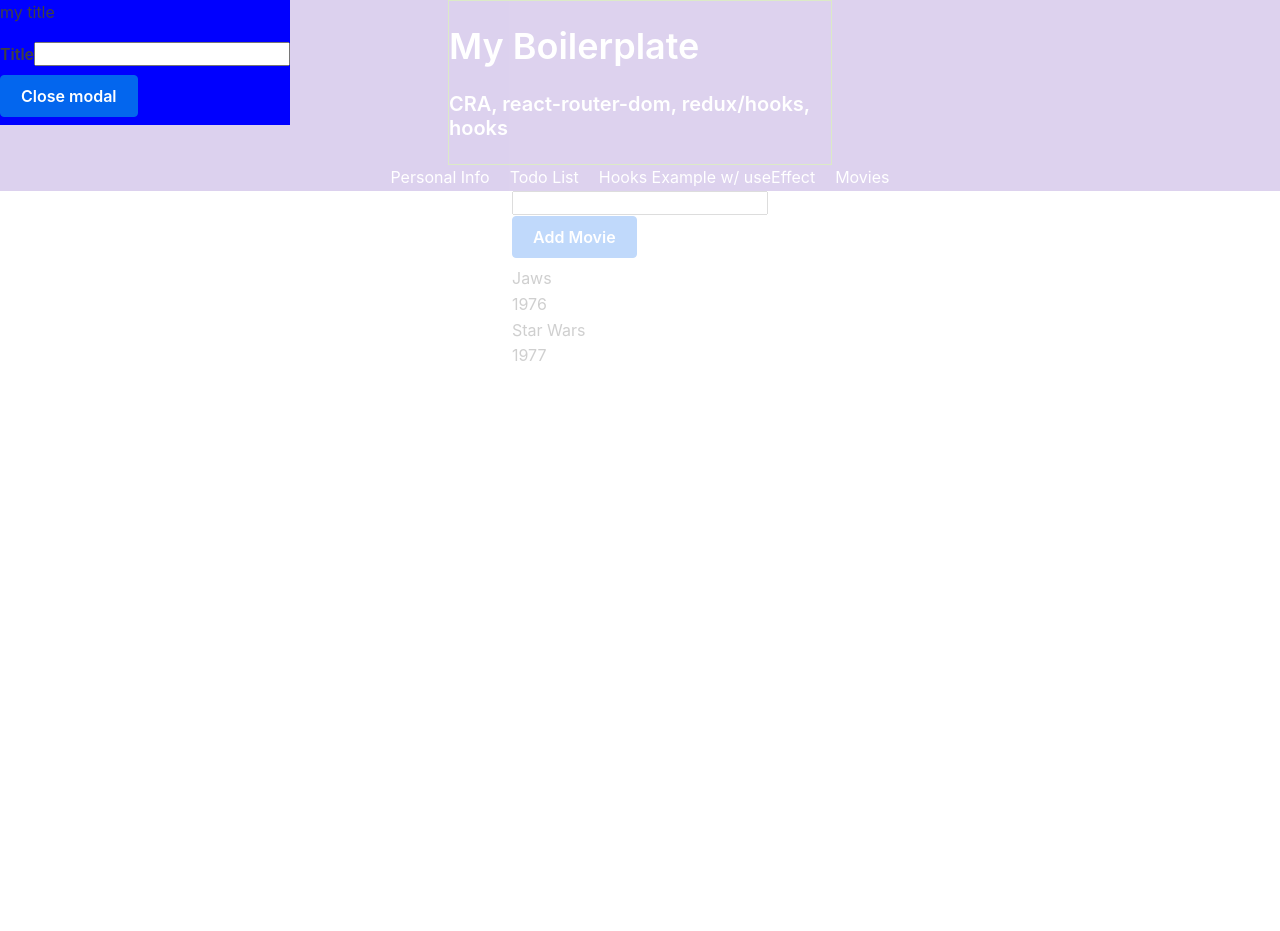
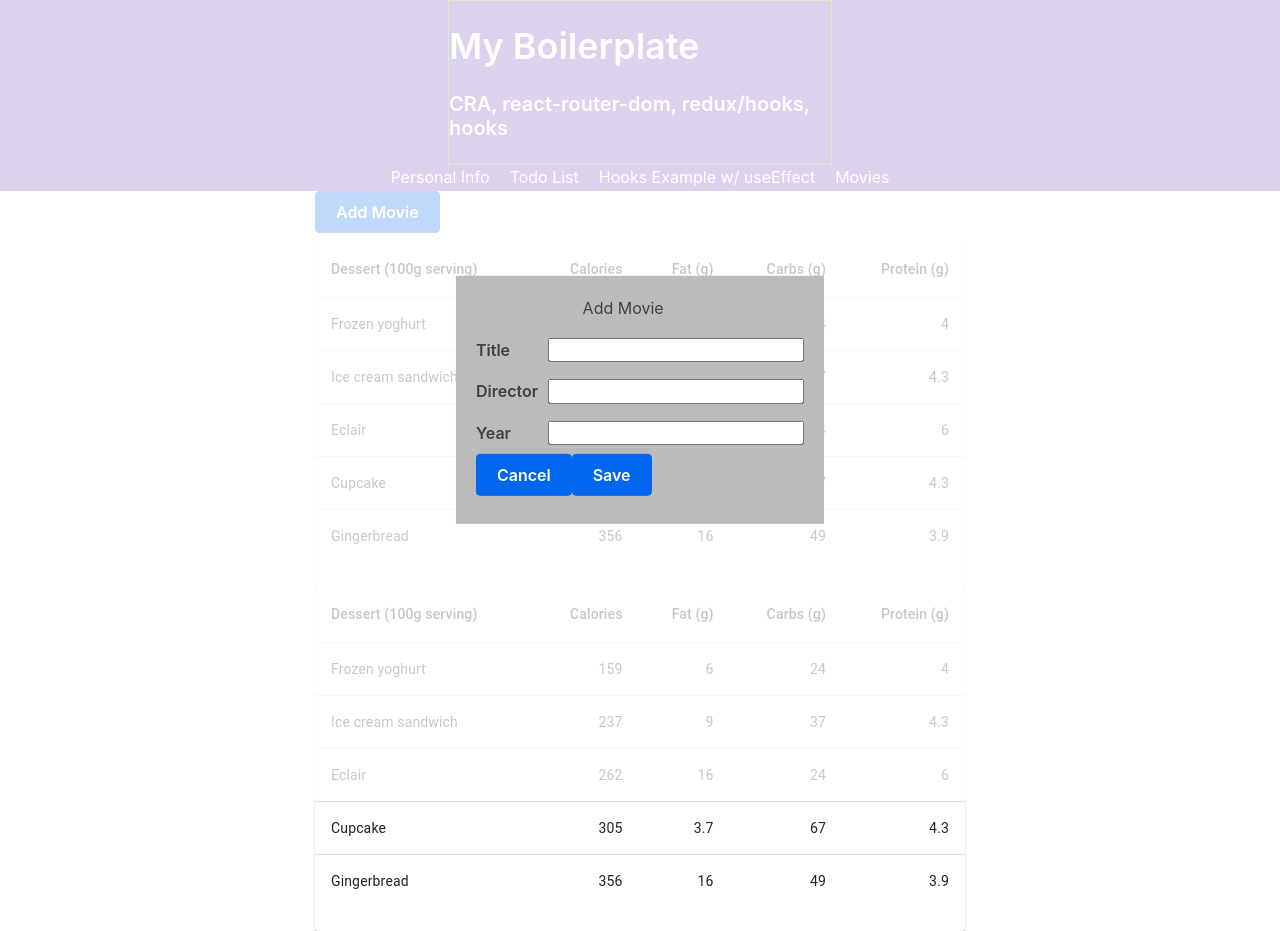
Before and after one commit to dcmodie/catalogue, a React (Create React App) app: page /movies in a window 1280 px wide. Both pictures are taken after a click on the button "Add Movie". Before the commit the page ends 800 px from the top, so only its background shows below. Built offline with nearby package versions, Linux system fonts and the light colour scheme.

Commit message:
added mat ui and demo of table

```diff
--- a/package.json
+++ b/package.json
@@ -3,6 +3,9 @@
   "version": "1.0.0",
   "private": true,
   "dependencies": {
+    "@emotion/react": "^11.4.1",
+    "@emotion/styled": "^11.3.0",
+    "@mui/material": "^5.0.2",
     "@testing-library/jest-dom": "^4.2.4",
     "@testing-library/react": "^9.3.2",
     "@testing-library/user-event": "^7.1.2",
--- a/src/features/movies/MovieListItem.js
+++ b/src/features/movies/MovieListItem.js
@@ -1,23 +1,81 @@
-import React from 'react'
+import * as React from 'react';
+import Table from '@mui/material/Table';
+import TableBody from '@mui/material/TableBody';
+import TableCell from '@mui/material/TableCell';
+import TableContainer from '@mui/material/TableContainer';
+import TableHead from '@mui/material/TableHead';
+import TableRow from '@mui/material/TableRow';
+import Paper from '@mui/material/Paper';
 
-const MovieListItem = (props)=>{
+// const MovieListItem = (props)=>{
 
-	const {movie} = props;
+// 	const {movie} = props;
 
-	return (
-		<div>
-			<div>
+// 	return (
+// 		<div>
+// 			<div>
 
-			 {movie.title}
+// 			 {movie.title}
 
-			</div>
-			<div>
+// 			</div>
+// 			<div>
 
-			 {movie.year}
+// 			 {movie.year}
 
-			</div>
-		</div>
-	)
+// 			</div>
+// 		</div>
+// 	)
+// }
+
+// export default MovieListItem;
+
+
+
+
+
+
+function createData(name, calories, fat, carbs, protein) {
+  return { name, calories, fat, carbs, protein };
 }
 
-export default MovieListItem;
+const rows = [
+  createData('Frozen yoghurt', 159, 6.0, 24, 4.0),
+  createData('Ice cream sandwich', 237, 9.0, 37, 4.3),
+  createData('Eclair', 262, 16.0, 24, 6.0),
+  createData('Cupcake', 305, 3.7, 67, 4.3),
+  createData('Gingerbread', 356, 16.0, 49, 3.9),
+];
+
+export default function MovieListItem() {
+  return (
+    <TableContainer component={Paper}>
+      <Table sx={{ minWidth: 650 }} aria-label="simple table">
+        <TableHead>
+          <TableRow>
+            <TableCell>Dessert (100g serving)</TableCell>
+            <TableCell align="right">Calories</TableCell>
+            <TableCell align="right">Fat&nbsp;(g)</TableCell>
+            <TableCell align="right">Carbs&nbsp;(g)</TableCell>
+            <TableCell align="right">Protein&nbsp;(g)</TableCell>
+          </TableRow>
+        </TableHead>
+        <TableBody>
+          {rows.map((row) => (
+            <TableRow
+              key={row.name}
+              sx={{ '&:last-child td, &:last-child th': { border: 0 } }}
+            >
+              <TableCell component="th" scope="row">
+                {row.name}
+              </TableCell>
+              <TableCell align="right">{row.calories}</TableCell>
+              <TableCell align="right">{row.fat}</TableCell>
+              <TableCell align="right">{row.carbs}</TableCell>
+              <TableCell align="right">{row.protein}</TableCell>
+            </TableRow>
+          ))}
+        </TableBody>
+      </Table>
+    </TableContainer>
+  );
+}
--- a/src/features/movies/MoviesPage.js
+++ b/src/features/movies/MoviesPage.js
@@ -7,7 +7,9 @@ import './movies.css'
 const Movies = (props)=>{
 	const dispatch = useDispatch();
 	const movies = useSelector((state)=>state.movies);
-	const [inVal, setInVal] = useState('');
+	const [titleVal, setTitleVal] = useState('');
+	const [dirVal, setDirVal] = useState('');
+	const [yearVal, setYearVal] = useState('');
 	const [addMovieModalOpen, setAddMovieModalOpen] = useState(false);
 
 	const renderList = (movies) => {
@@ -16,25 +18,40 @@ const Movies = (props)=>{
 			retList.push(<MovieListItem movie={movie} />)
 		})
 		return retList;
-
 	}
 
-	const onInputChange  = (e)=>{
-		setInVal(e.target.value)
+	const onTitleChange  = (e)=>{
+		setTitleVal(e.target.value)
+	}
+	const onDirChange  = (e)=>{
+		setDirVal(e.target.value)
+	}
+	const onYearChange  = (e)=>{
+		setYearVal(e.target.value)
+	}
+
+	const onSaveClicked =(e)=>{
+		//save data
+		dispatch( {type:"addMovie", payload:{title:titleVal, year:yearVal} } )
+		setAddMovieModalOpen(false)
+		dispatch({ type: 'streetChanged', payload: e.target.value });
+
 	}
 
 	return (
 		<div>
-			<div><input value={inVal} onChange={onInputChange} /></div>
 			<button onClick={(e)=>{setAddMovieModalOpen(true)}}>Add Movie</button>
 			<Modal
 				isOpen={addMovieModalOpen}
 				onRequestClose={(e)=>{setAddMovieModalOpen(false)}}
 				contentLabel="Add Movies"
 				className="addMoviesModal">
-				<div>my title</div>
-				<label>Title<input value={inVal} onChange={onInputChange} /></label>
-				<button onClick={(e)=>{ setAddMovieModalOpen(false) }}>Close modal</button>
+				<div className="modalTitle">Add Movie</div>
+				<label >Title<input value={titleVal} onChange={onTitleChange} /></label>
+				<label >Director<input value={dirVal} onChange={onDirChange} /></label>
+				<label >Year<input value={yearVal} onChange={onYearChange} /></label>
+				<button onClick={(e)=>{ setAddMovieModalOpen(false) }}>Cancel</button>
+				<button onClick={onSaveClicked}>Save</button>
 			</Modal>
 			{renderList(movies)}
 
@@ -42,6 +59,7 @@ const Movies = (props)=>{
 }
 export default Movies
 
+//				<label >Review<input value={reviewVal} onChange={onInputChange} /></label>
 
 // import React, { useState } from "react";
 // import "./styles.css";
--- a/src/features/movies/MoviesSlice.js
+++ b/src/features/movies/MoviesSlice.js
@@ -8,9 +8,7 @@ const initialState = [
 const MovieSlice = (state = initialState, action)=>{
 	switch(action.type){
 		case 'addMovie':
-			console.log('add movie called')
-			return state.movies.push(action.payload)
-			break;
+			return [...state, action.payload];
 		case 'removeMovie':
 			console.log('remove movie called')
 			break;
--- a/src/features/movies/movies.css
+++ b/src/features/movies/movies.css
@@ -1,11 +1,19 @@
 .addMoviesModal {
-	top: '65%';
-  left: '50%';
-  right: 'auto';
-  bottom: 'auto';
-  width: '80%';
-  transform: 'translate(-40%, -10%)';
-  background: blue;
+  left:50%;
+  top:50%;
+  transform: translate(-50%, -50%);
+  background: #bbbbbb;
   position: absolute;
+  padding: 20px;
 
 }
+
+.addMoviesModal input{
+	float:right;
+	margin: 0px 0px 0px 10px;
+}
+
+.modalTitle {
+	width:35%;
+	margin: 0 auto;
+}
```
Also changed, not shown: 1 other file (tests, documents, lock files or other folders).
